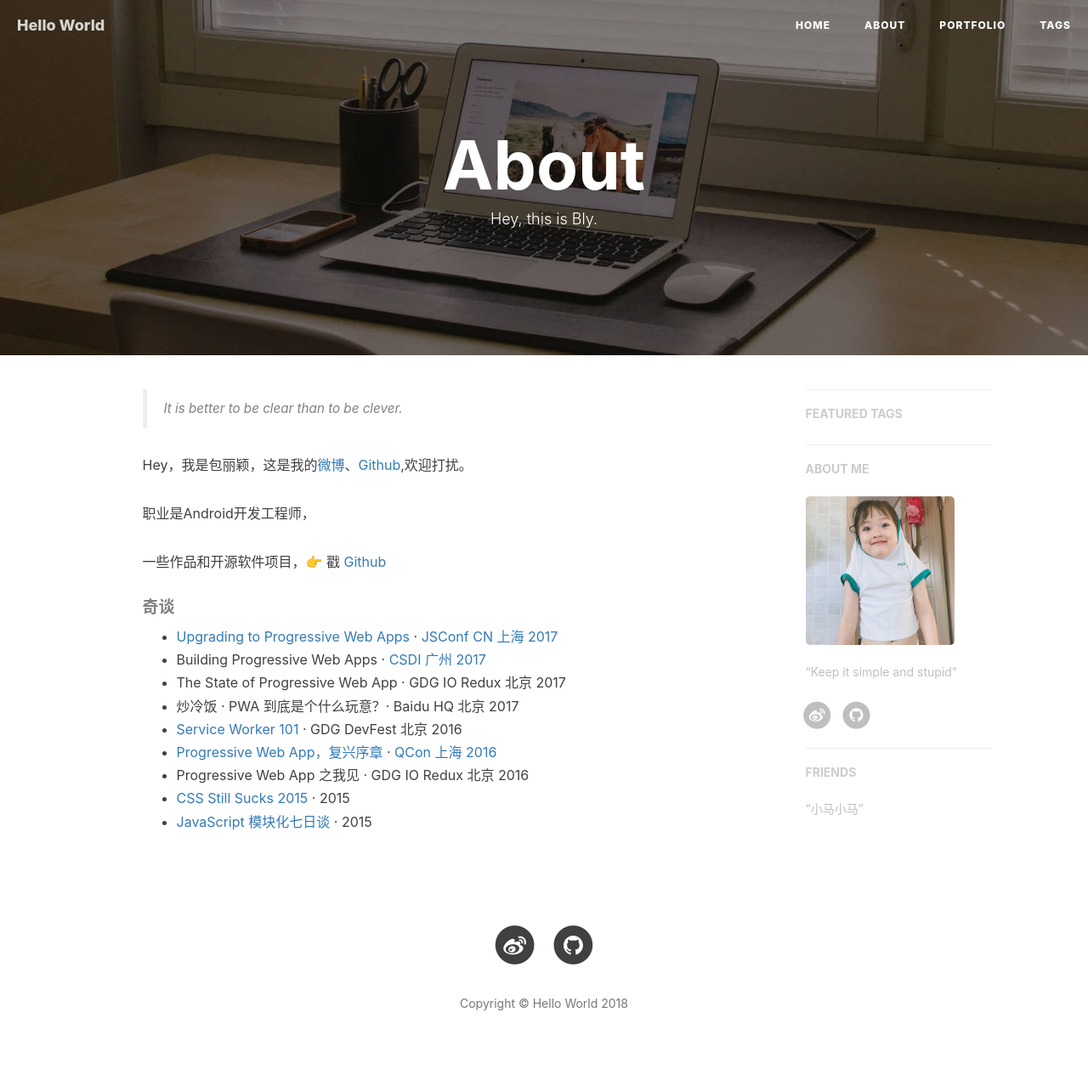
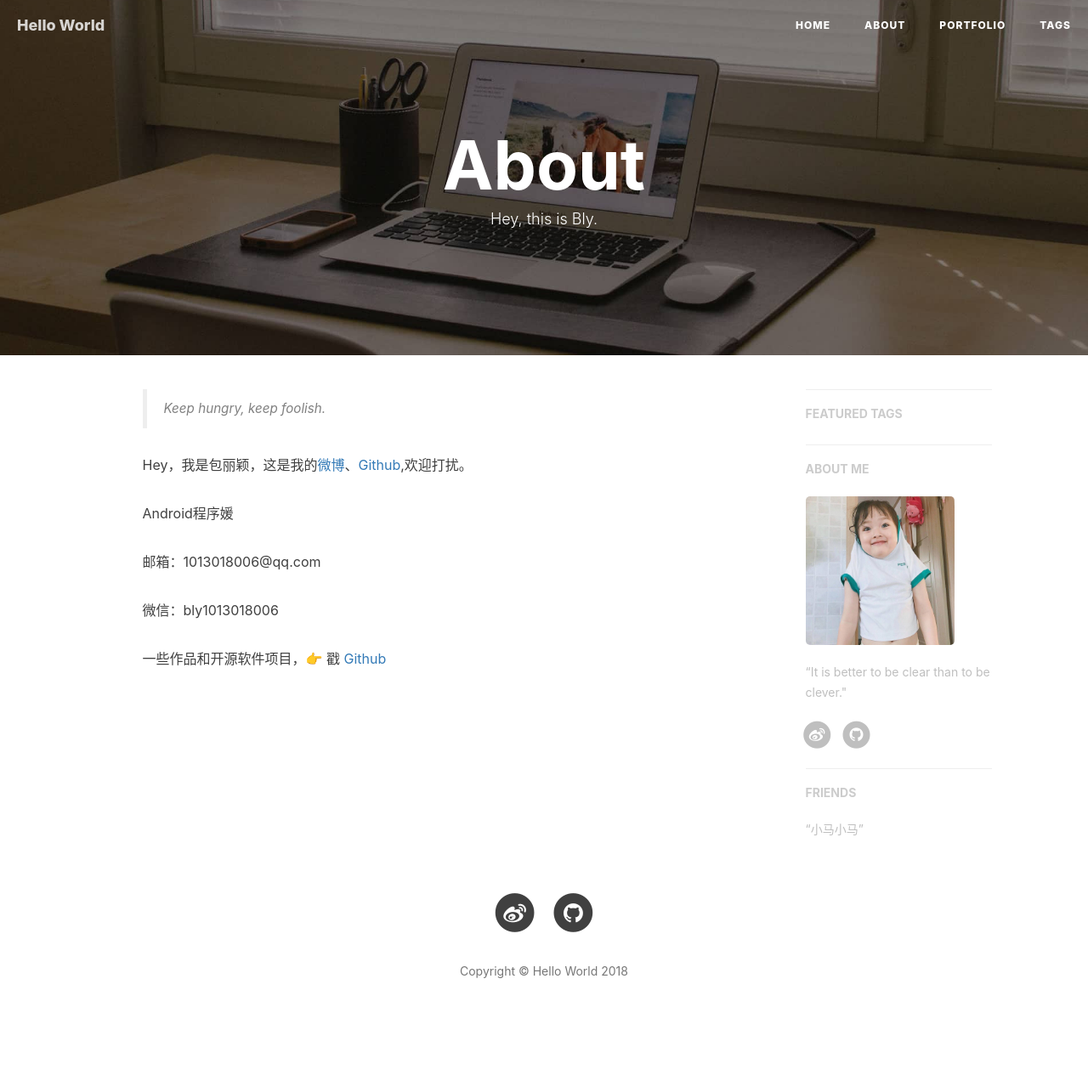
Before and after one commit to blying/blying.github.io, a Jekyll site: the page built from about.html, in a window 1280 px wide. Shown: the whole page at 85% size. Built offline with Jekyll 4.4.1, drawn with Linux system fonts in a browser that asks for light colours; nearby versions of some CDN libraries; comment, search, counter and statistics services are not loaded; after the commit the page ends 1247 px from its top, so only the background shows below that.

Commit message:
no message

```diff
--- a/_config.yml
+++ b/_config.yml
@@ -67,7 +67,7 @@ ga_domain: huangxuan.me
 
 # Sidebar settings<br>是换行
 sidebar: true                           # whether or not using Sidebar.
-sidebar-about-description: “Keep it simple and stupid"
+sidebar-about-description: “It is better to be clear than to be clever."
 sidebar-avatar: /img/bly-home.JPG     # use absolute URL, seeing it's used in both `/` and `/about/`
 
 
--- a/_includes/about/zh.md
+++ b/_includes/about/zh.md
@@ -1,30 +1,11 @@
-> It is better to be clear than to be clever.
+> Keep hungry,  keep foolish.
 
 Hey，我是包丽颖，这是我的[微博](https://www.weibo.com/5448830568/profile?topnav=1&wvr=6&is_all=1)、[Github](http://github.com/blying),欢迎打扰。
 
-职业是Android开发工程师，
+Android程序媛
+
+邮箱：1013018006@qq.com
+
+微信：bly1013018006
 
 一些作品和开源软件项目，👉 戳 [Github](http://github.com/blying)
-
-
-##### 奇谈
-
-- [Upgrading to Progressive Web Apps][9] · [JSConf CN 上海 2017](http://2017.jsconf.cn/)
-- Building Progressive Web Apps · [CSDI 广州 2017](http://www.csdisummit.com/)
-- The State of Progressive Web App · GDG IO Redux 北京 2017
-- 炒冷饭 · PWA 到底是个什么玩意？· Baidu HQ 北京 2017
-- [Service Worker 101][5] · GDG DevFest 北京 2016
-- [Progressive Web App，复兴序章][4] · [QCon 上海 2016](http://2016.qconshanghai.com/presentation/3111)
-- Progressive Web App 之我见 · GDG IO Redux 北京 2016
-- [CSS Still Sucks 2015][2] · 2015
-- [JavaScript 模块化七日谈][1] · 2015
-
-[1]: //huangxuan.me/2015/07/09/js-module-7day/
-[2]: //huangxuan.me/2015/12/28/css-sucks-2015/
-[3]: //huangxuan.me/2016/06/05/pwa-in-my-pov/
-[4]: //huangxuan.me/2016/10/20/pwa-qcon2016/
-[5]: //huangxuan.me/2016/11/20/sw-101-gdgdf/
-[6]: https://yanshuo.io/assets/player/?deck=58ac8598b123db0067292f92 "PWA Rehashing"
-[7]: https://yanshuo.io/assets/player/?deck=593ad6fbfe88c2006a0a0d6d "The State of PWA"
-[8]: https://yanshuo.io/assets/player/?deck=594d673d570c357d0698a950 "Building PWA"
-[9]: //huangxuan.me/jsconfcn2017/
```
Also changed, not shown: _includes/about/en.md (+7 -25 lines).
